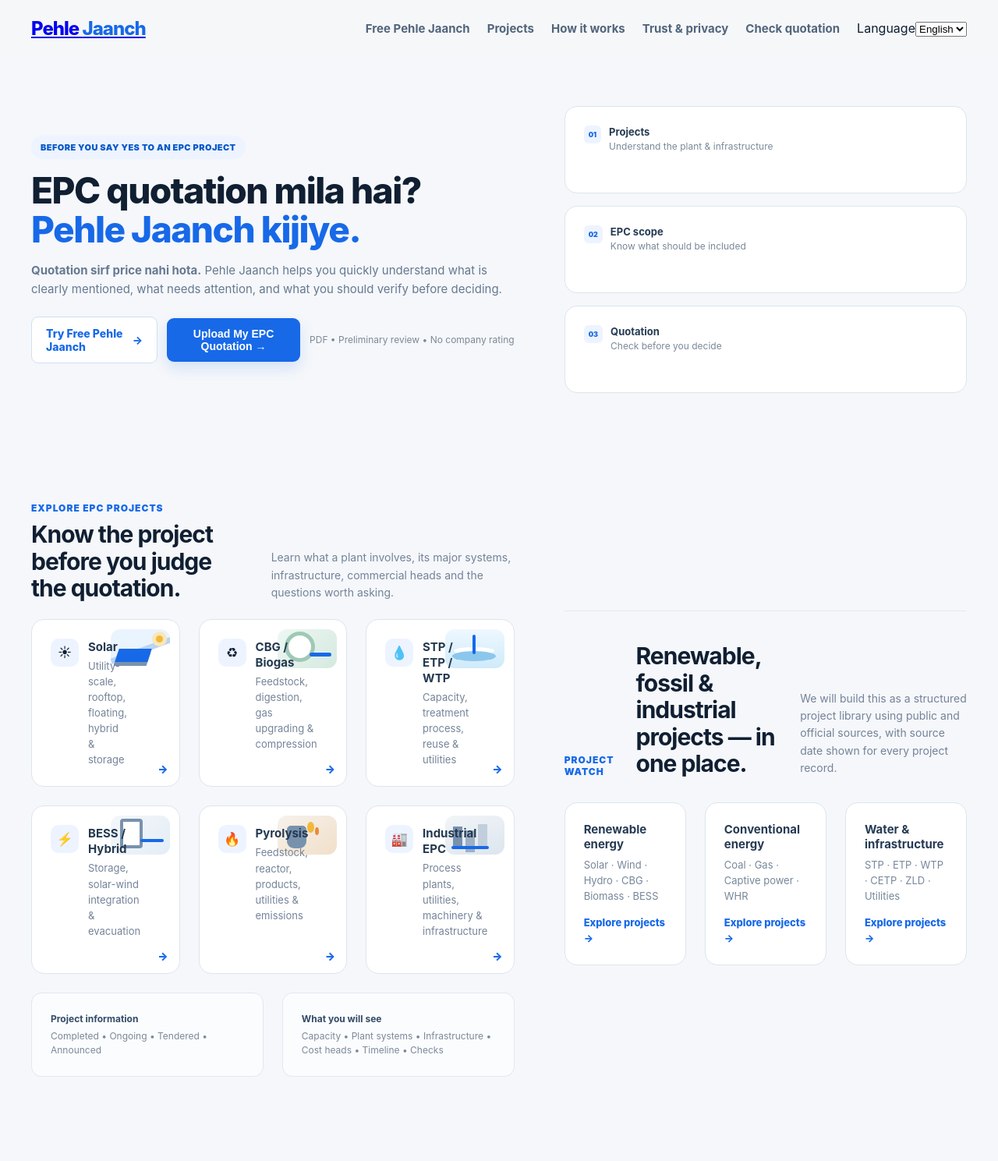
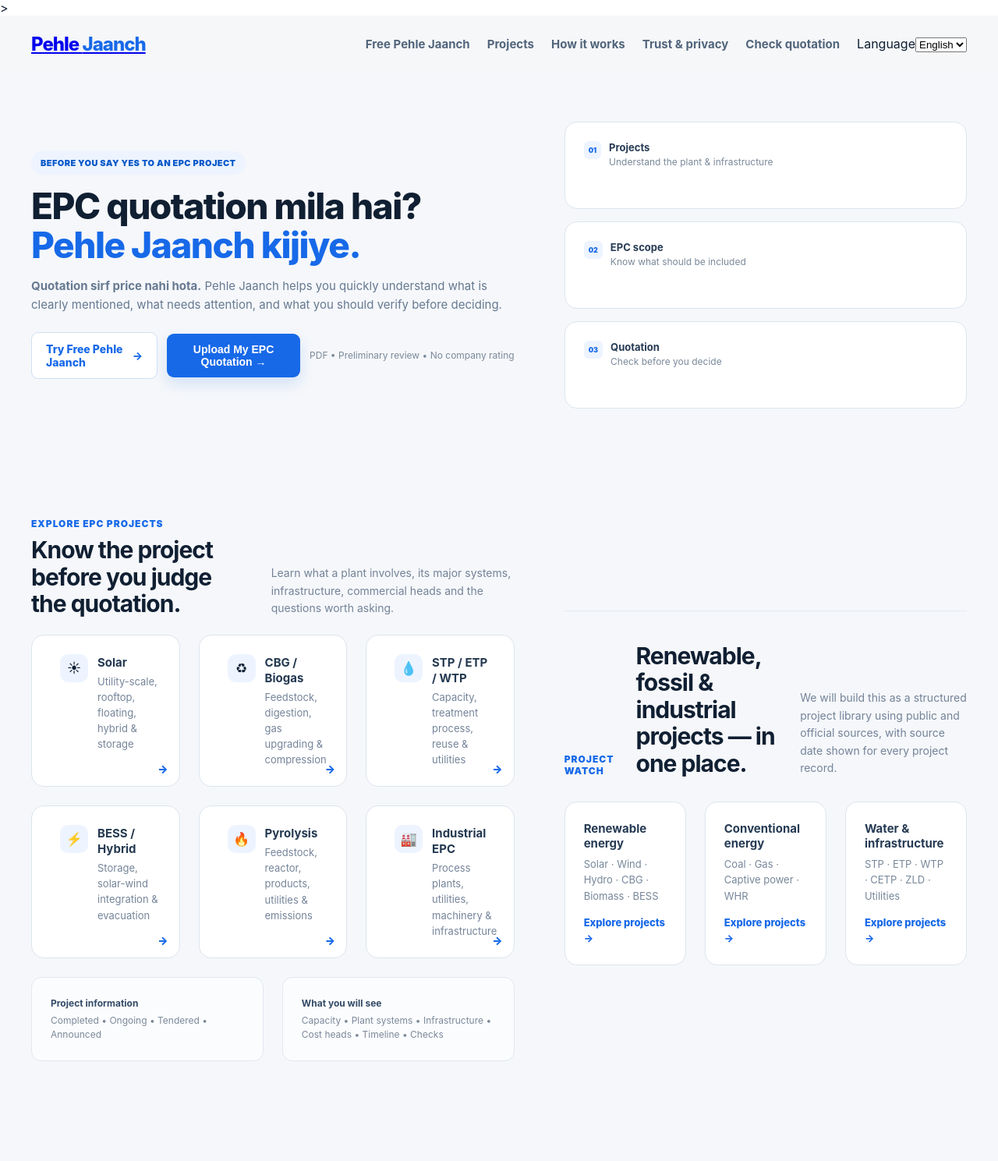
Before and after one commit to mauryatheempire-source/pehle-jaanch, a Flask app: page / in a window 1280 px wide. Shown: the top 1489 px of the page at 78% size. Run offline with Flask 3, Linux system fonts and the light colour scheme; some libraries are stand-ins or nearby versions.

Commit message:
Revert visual animation and illustration layer

```diff
--- a/templates/index.html
+++ b/templates/index.html
@@ -388,27 +388,7 @@
   .howItWorks .howGrid,.trustSection .trustGrid{gap:16px}
   .howItWorks .howStep p,.trustSection .trustCard p{font-size:14px;line-height:1.55}
 }
-</style>
-<style>
-@media (prefers-reduced-motion:no-preference){
-.reveal{opacity:0;transform:translateY(14px);animation:pjReveal .55s ease forwards}
-.projectCard:nth-child(2){animation-delay:.06s}.projectCard:nth-child(3){animation-delay:.12s}
-.projectCard:nth-child(4){animation-delay:.18s}.projectCard:nth-child(5){animation-delay:.24s}.projectCard:nth-child(6){animation-delay:.30s}
-.projectCard:hover .projectVisual{transform:scale(1.04)}.projectCard:hover .projectArrow{transform:translateX(4px)}
-}
-@keyframes pjReveal{to{opacity:1;transform:none}}
-.projectVisual{position:absolute;right:12px;top:12px;width:76px;height:50px;border-radius:12px;background:#edf4ff;transition:transform .2s ease}
-.solarVisual{background:linear-gradient(160deg,#eaf4ff 0 48%,#b9d4f5 49% 58%,#fff 59%)}
-.solarVisual:before{content:"";position:absolute;width:42px;height:17px;left:8px;bottom:8px;background:#1769e8;transform:skew(-18deg);box-shadow:0 5px 0 #7892ae}
-.solarVisual:after{content:"";position:absolute;width:9px;height:9px;right:9px;top:8px;border-radius:50%;background:#f1b83b;box-shadow:0 0 0 5px #f8e7b8}
-.cbgVisual{background:linear-gradient(135deg,#eef8f3,#d5e9df)}.cbgVisual:before{content:"";position:absolute;width:29px;height:29px;left:9px;bottom:8px;border:5px solid #9fc9b6;border-radius:50%;background:#fff}.cbgVisual:after{content:"";position:absolute;width:28px;height:5px;right:7px;bottom:15px;border-radius:4px;background:#1769e8}
-.waterVisual{background:linear-gradient(180deg,#eef8ff,#cfeafa)}.waterVisual:before{content:"";position:absolute;width:56px;height:13px;left:9px;bottom:9px;border-radius:50%;background:#8bc7ec;box-shadow:0 -7px 0 -2px #fff}.waterVisual:after{content:"";position:absolute;width:4px;height:25px;left:35px;top:7px;border-radius:4px;background:#1769e8}
-.bessVisual{background:linear-gradient(135deg,#f4f7fa,#e4edf6)}.bessVisual:before{content:"";position:absolute;width:21px;height:30px;left:12px;bottom:8px;border:4px solid #7892ae;border-radius:4px;background:#fff}.bessVisual:after{content:"";position:absolute;width:30px;height:4px;right:8px;bottom:16px;border-radius:4px;background:#1769e8}
-.pyroVisual{background:linear-gradient(145deg,#f6f2ec,#f1dfc9)}.pyroVisual:before{content:"";position:absolute;width:25px;height:29px;left:12px;bottom:8px;border-radius:5px 5px 9px 9px;background:#7892ae}.pyroVisual:after{content:"";position:absolute;width:9px;height:14px;left:38px;top:8px;border-radius:50%;background:#f1b83b;box-shadow:8px 5px 0 -2px #e98b3b}
-.industrialVisual{background:linear-gradient(160deg,#f2f5f8,#dce5ee)}.industrialVisual:before{content:"";position:absolute;width:12px;height:28px;left:10px;bottom:8px;background:#7892ae;box-shadow:16px 5px 0 #9db0c5,32px -3px 0 #c1cfdd}.industrialVisual:after{content:"";position:absolute;width:48px;height:4px;left:8px;bottom:7px;border-radius:4px;background:#1769e8}
-.projectCard>div:not(.projectVisual){position:relative;z-index:1;padding-right:50px}
-@media(max-width:600px){.projectVisual{width:64px;height:44px}.projectCard>div:not(.projectVisual){padding-right:38px}}
-</style>
+</style>>
 </head>
 <body>
 <header class="nav"><div class="container navinner"><a class="brand" href="/" aria-label="Pehle Jaanch home">Pehle <span>Jaanch</span></a><div style="display:flex;align-items:center;gap:18px"><nav class="siteNav"><a href="/gate">Free Pehle Jaanch</a><a href="#projects">Projects</a><a href="#howItWorks">How it works</a><a href="#trust">Trust & privacy</a><a href="#report">Check quotation</a></nav><label class="langWrap"><span id="navLanguage">Language</span><select id="languageSelect" aria-label="Choose language"><option value="en">English</option><option value="hi">हिन्दी</option><option value="mr">मराठी</option></select></label></div></div></header>
```
